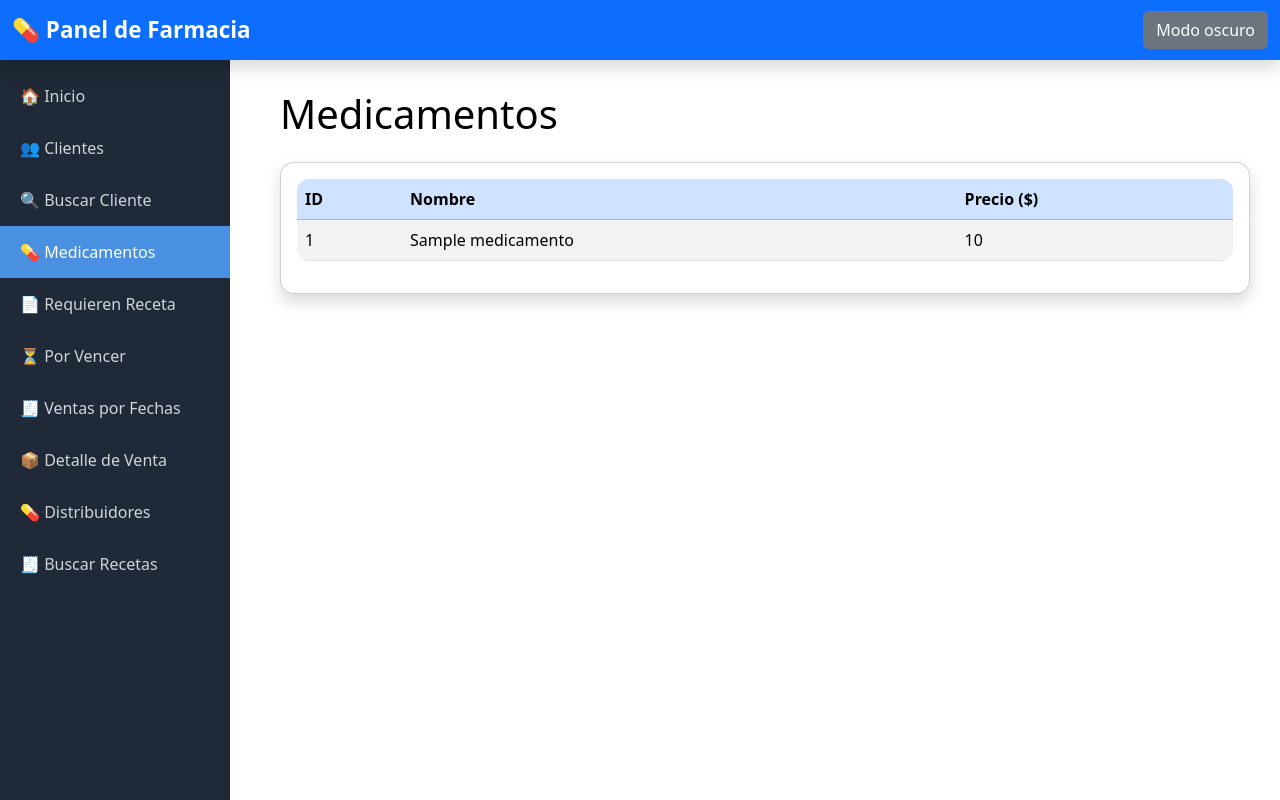
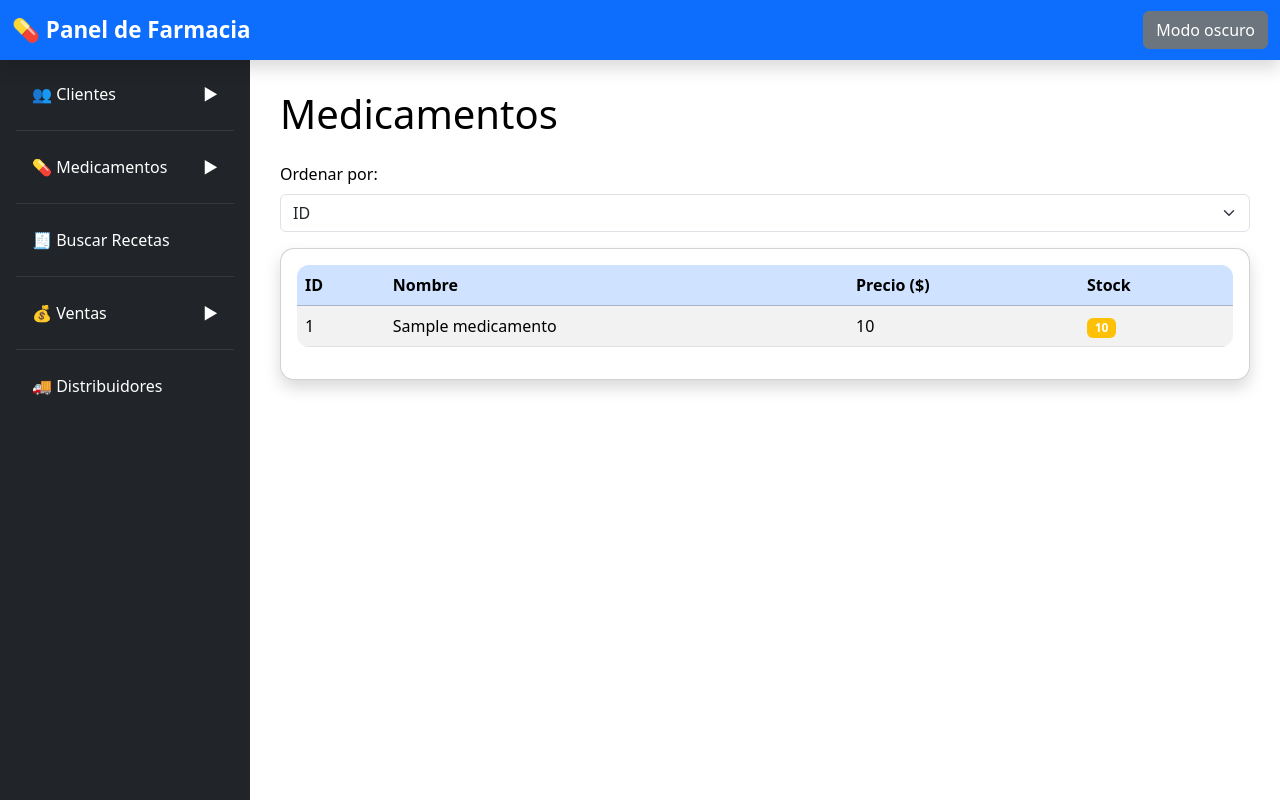
Before and after one commit to lucascapocasa1/TFI---Gestion-de-Datos---UNAB, a Flask app: page /medicamentos in a window 1280 px wide. Run offline with Flask 3, Linux system fonts and the light colour scheme; tables that the repository leaves empty or names only in its code hold one stand-in row (values such as "Sample post").

Commit message:
Actualización

```diff
--- a/app.py
+++ b/app.py
@@ -9,7 +9,7 @@ def crear_conexion():
     return mysql.connector.connect(
         host="localhost",
         user="root",
-        password="PONE TU PASSWORD",
+        password="claypole",
         database="farmacia_tfi"
     )
 
@@ -59,8 +59,17 @@ def inicio():
     """)
     ultimas_ventas = cursor.fetchall()
 
+    # 6) Medicamentos con bajo stock (menos de 20)
+    cursor.execute("""
+        SELECT COUNT(*)
+        FROM medicamento
+        WHERE stock < 20;
+    """)
+    bajo_stock = cursor.fetchone()[0]
 
-    # 🔚 AHORA SÍ cerramos
+
+
+
     cursor.close()
     conexion.close()
 
@@ -71,6 +80,7 @@ def inicio():
         por_vencer=por_vencer,
         facturacion_mes=facturacion_mes,
         ultimas_ventas=ultimas_ventas,
+        bajo_stock=bajo_stock
     )
 
 
@@ -118,14 +128,25 @@ def buscar_cliente():
 # ----------------------------------------------
 @app.route("/medicamentos")
 def medicamentos():
+    orden = request.args.get("orden", "id")  # valor por defecto
+
     conexion = crear_conexion()
     cursor = conexion.cursor()
-    cursor.execute("SELECT idMedicamento, Nombre, precio FROM medicamento;")
+
+    # Validación de orden para evitar SQL injection
+    if orden == "stock":
+        query = "SELECT idMedicamento, Nombre, precio, stock FROM medicamento ORDER BY stock ASC;"
+    else:
+        query = "SELECT idMedicamento, Nombre, precio, stock FROM medicamento ORDER BY idMedicamento ASC;"
+
+    cursor.execute(query)
     datos = cursor.fetchall()
+
     cursor.close()
     conexion.close()
 
-    return render_template("medicamentos.html", medicamentos=datos)
+    return render_template("medicamentos.html", medicamentos=datos, orden=orden)
+
 
 
 # ----------------------------------------------
--- a/templates/base.html
+++ b/templates/base.html
@@ -6,6 +6,11 @@
 
     <!-- Bootstrap -->
     <link href="https://cdn.jsdelivr.net/npm/bootstrap@5.3.2/dist/css/bootstrap.min.css" rel="stylesheet">
+
+
+
+    <script src="https://cdn.jsdelivr.net/npm/bootstrap@5.3.2/dist/js/bootstrap.bundle.min.js"></script>
+
 
     <!-- CSS personalizado -->
     <link rel="stylesheet" href="/static/estilos.css">
@@ -21,23 +26,113 @@
   </div>
 </nav>
 
+<style>
+    .arrow {
+        transition: transform 0.3s ease;
+        float: right;
+    }
+    .collapsed .arrow {
+        transform: rotate(0deg);
+    }
+    .arrow.rotate {
+        transform: rotate(90deg);
+    }
+</style>
+
 <!-- SIDEBAR -->
-<div class="sidebar">
+<div class="bg-dark text-white p-3" style="min-height:100vh; width: 250px; position: fixed;">
+    <h3 class="text-center mb-4">Panel Farmacia</h3>
 
-    <a href="/" class="{% if titulo == 'Inicio' %}active{% endif %}">🏠 Inicio</a>
-    <a href="/clientes" class="{% if titulo == 'Clientes' %}active{% endif %}">👥 Clientes</a>
-    <a href="/buscar_cliente" class="{% if titulo == 'Buscar Cliente' %}active{% endif %}">🔍 Buscar Cliente</a>
-    <a href="/medicamentos" class="{% if titulo == 'Medicamentos' %}active{% endif %}">💊 Medicamentos</a>
-    <a href="/medicamentos_receta">📄 Requieren Receta</a>
-    <a href="/medicamentos_vencer">⏳ Por Vencer</a>
-    <a href="/ventas_fechas">🧾 Ventas por Fechas</a>
-    <a href="/venta_detalle">📦 Detalle de Venta</a>
-    <a href="/distribuidores" class="{% if titulo == 'Distribuidores' %}active{% endif %}">💊 Distribuidores</a>
-    <a href="/receta_detalle">🧾 Buscar Recetas</a>
+    <ul class="nav flex-column">
 
+        <!-- ============= CLIENTES (desplegable) ============= -->
+        <li class="nav-item">
+            <a class="nav-link text-white d-flex justify-content-between align-items-center"
+               data-bs-toggle="collapse" href="#submenuClientes" role="button">
+                👥 Clientes
+                <span class="arrow">▶</span>
+            </a>
 
+            <div class="collapse ps-3" id="submenuClientes">
+                <a class="nav-link text-white" href="/clientes">• Ver todos</a>
+                <a class="nav-link text-white" href="/buscar_cliente">• Buscar cliente</a>
+            </div>
+        </li>
 
+        <hr class="text-secondary">
+
+        <!-- ============= MEDICAMENTOS (desplegable) ============= -->
+        <li class="nav-item">
+            <a class="nav-link text-white d-flex justify-content-between align-items-center"
+               data-bs-toggle="collapse" href="#submenuMedicamentos" role="button">
+                💊 Medicamentos
+                <span class="arrow">▶</span>
+            </a>
+
+            <div class="collapse ps-3" id="submenuMedicamentos">
+                <a class="nav-link text-white" href="/medicamentos">• Ver todos</a>
+                <a class="nav-link text-white" href="/medicamentos_receta">• Requieren receta</a>
+                <a class="nav-link text-white" href="/medicamentos_vencer">• Por vencer</a>
+            </div>
+        </li>
+
+        <hr class="text-secondary">
+
+        <!-- ============= BUSCAR RECETAS ============= -->
+        <li class="nav-item">
+            <a class="nav-link text-white" href="/receta_detalle">
+                🧾 Buscar Recetas
+            </a>
+        </li>
+
+        <hr class="text-secondary">
+
+        <!-- ============= VENTAS (desplegable) ============= -->
+        <li class="nav-item">
+            <a class="nav-link text-white d-flex justify-content-between align-items-center"
+               data-bs-toggle="collapse" href="#submenuVentas" role="button">
+                💰 Ventas
+                <span class="arrow">▶</span>
+            </a>
+
+            <div class="collapse ps-3" id="submenuVentas">
+                <a class="nav-link text-white" href="/ventas_fechas">• Ventas por fechas</a>
+                <a class="nav-link text-white" href="/venta_detalle">• Detalle de venta</a>
+            </div>
+        </li>
+
+        <hr class="text-secondary">
+
+        <!-- ============= DISTRIBUIDORES ============= -->
+        <li class="nav-item">
+            <a class="nav-link text-white" href="/distribuidores">
+                🚚 Distribuidores
+            </a>
+        </li>
+
+    </ul>
 </div>
+
+<script>
+    // Gira la flecha al abrir/cerrar
+    const collapses = document.querySelectorAll('[data-bs-toggle="collapse"]');
+
+    collapses.forEach(item => {
+        item.addEventListener('click', function () {
+            const arrow = this.querySelector('.arrow');
+            const target = document.querySelector(this.getAttribute('href'));
+
+            setTimeout(() => {
+                if (target.classList.contains('show')) {
+                    arrow.classList.remove('rotate');
+                } else {
+                    arrow.classList.add('rotate');
+                }
+            }, 150);
+        });
+    });
+</script>
+
 
 <!-- CONTENIDO -->
 <div class="main-content">
--- a/templates/medicamentos.html
+++ b/templates/medicamentos.html
@@ -3,6 +3,15 @@
 {% block contenido %}
 
 <h1 class="mb-4">Medicamentos</h1>
+
+<!-- Selector de orden -->
+<form method="GET" class="mb-3">
+    <label class="form-label">Ordenar por:</label>
+    <select name="orden" class="form-select" onchange="this.form.submit()">
+        <option value="id" {% if orden == "id" %}selected{% endif %}>ID</option>
+        <option value="stock" {% if orden == "stock" %}selected{% endif %}>Stock</option>
+    </select>
+</form>
 
 <div class="card shadow">
     <div class="card-body">
@@ -13,6 +22,7 @@
                     <th>ID</th>
                     <th>Nombre</th>
                     <th>Precio ($)</th>
+                    <th>Stock</th>
                 </tr>
             </thead>
 
@@ -22,6 +32,15 @@
                     <td>{{ m[0] }}</td>
                     <td>{{ m[1] }}</td>
                     <td>{{ m[2] }}</td>
+                    <td>
+                        {% if m[3] < 10 %}
+                            <span class="badge bg-danger">{{ m[3] }}</span>
+                        {% elif m[3] < 20 %}
+                            <span class="badge bg-warning">{{ m[3] }}</span>
+                        {% else %}
+                            <span class="badge bg-success">{{ m[3] }}</span>
+                        {% endif %}
+                    </td>
                 </tr>
             {% endfor %}
             </tbody>
```
Also changed, not shown: templates/index.html (+8 -1 lines).
